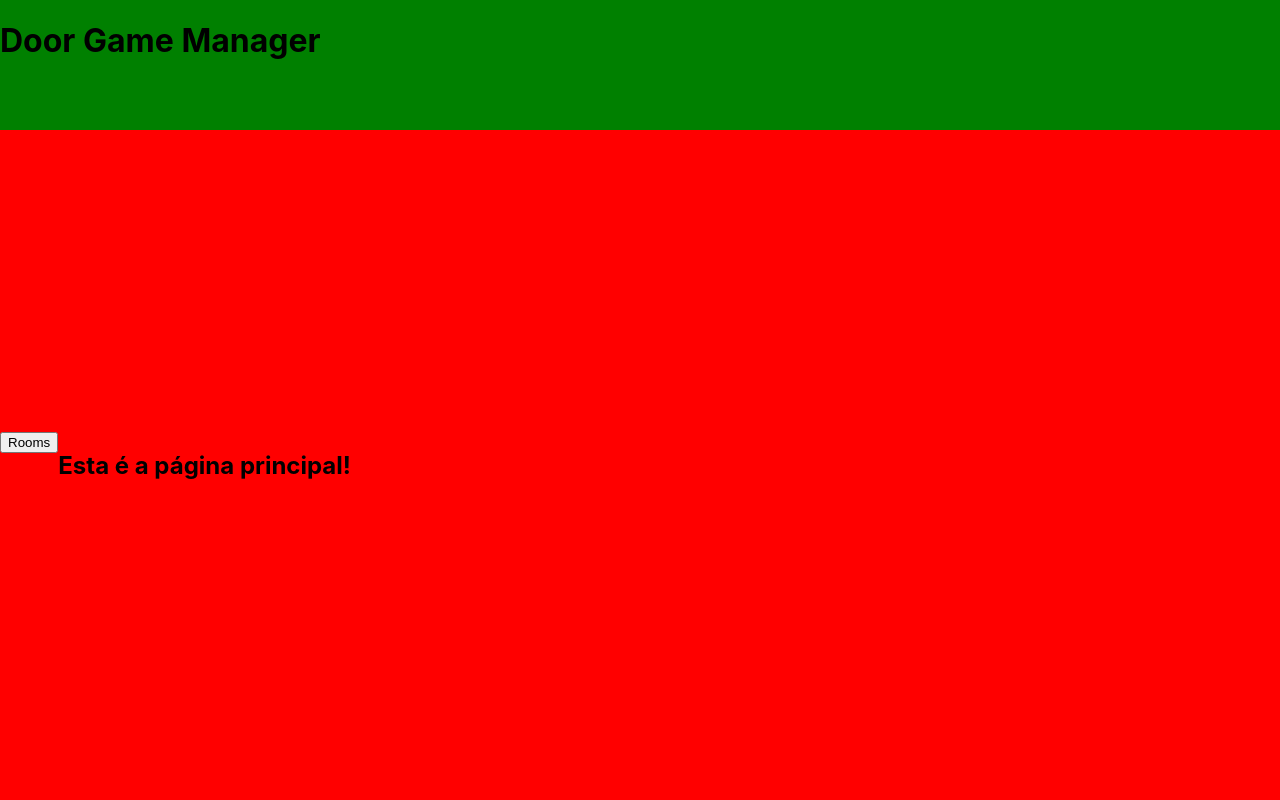
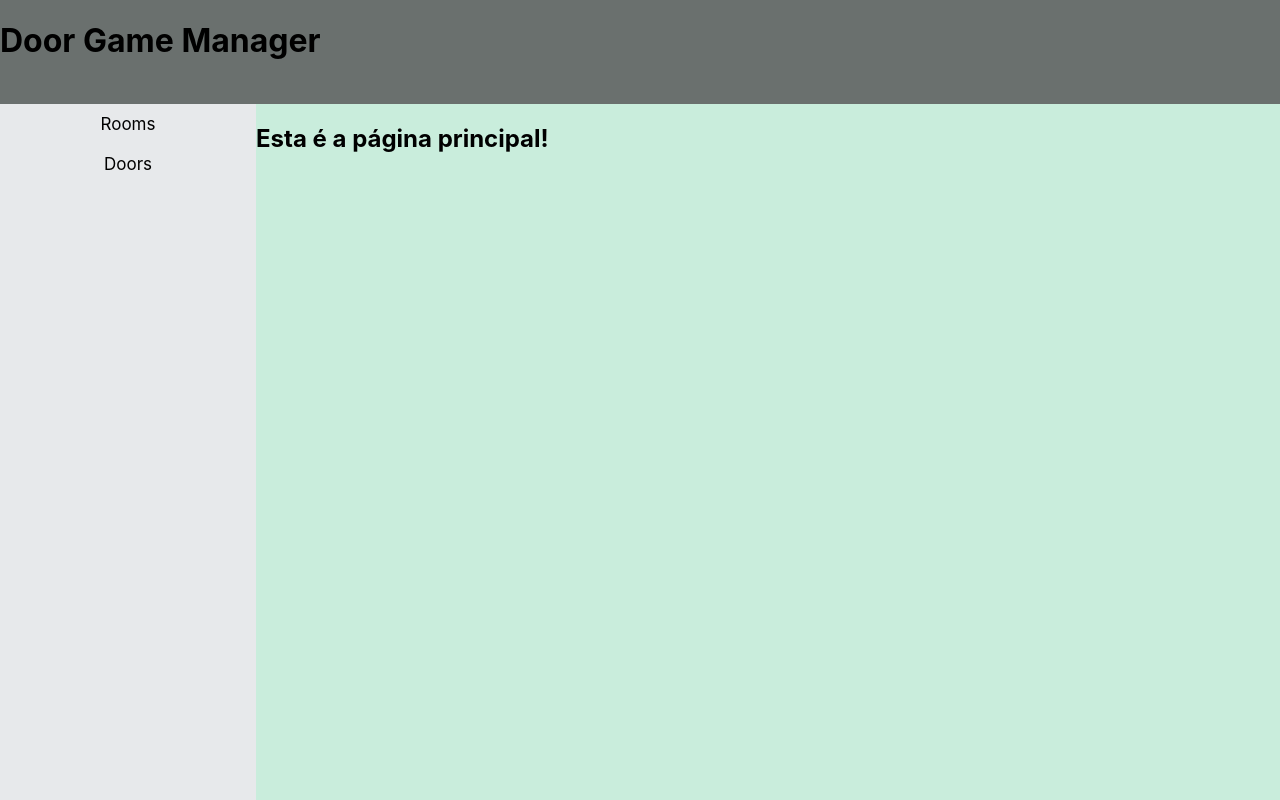
Before and after one commit to joaobuzato/door-game-manager, a React (Create React App) app: page / in a window 1280 px wide. Built offline with nearby package versions, Linux system fonts and the light colour scheme.

Commit message:
adding styles

```diff
--- a/src/App.module.css
+++ b/src/App.module.css
@@ -4,5 +4,4 @@
   width: 100vw;
   height: 100vh;
   flex-wrap: wrap;
-  align-items: flex-start;
 }
--- a/src/App.tsx
+++ b/src/App.tsx
@@ -13,7 +13,7 @@ function App() {
   return (
     <div className={styles.app_container}>
       <Header />
-      <Menu setPage={changePage} />
+      <Menu page={page} setPage={changePage} />
       <Main name="Lista de Quartos" setPage={changePage} page={page} />
     </div>
   );
--- /dev/null
+++ b/src/components/Door/ListDoor.tsx
@@ -0,0 +1,55 @@
+import React, { useEffect, useState } from "react";
+import Http from "../../http/Http";
+import { Door } from "../../types";
+
+export default function ListDoor(props: { changePage: Function }) {
+  const [doors, setDoors] = useState(Array<Door>);
+
+  useEffect(() => {
+    Http.get<Door>("/doors", {}).then((responseDoors) => {
+      setDoors(responseDoors);
+    });
+  }, []);
+
+  const editHandler = (event: React.MouseEvent<HTMLButtonElement>) => {
+    console.log(event.currentTarget.value);
+  };
+  const deleteHandler = (event: React.MouseEvent<HTMLButtonElement>) => {
+    const id = Number(event.currentTarget.value);
+    Http.delete("/doors", id)
+      .then((response) => {
+        if (response.status !== 200) return alert("Deu ruim");
+        return alert("Deu bom!"); //TODO adicionar um unshift
+      })
+      .catch(() => {
+        alert("Deu Ruim ):");
+      });
+
+    console.log(event.currentTarget.value);
+  };
+
+  const backHandler = () => {
+    props.changePage("main");
+  };
+  return (
+    <>
+      <h2>Doors List</h2>
+      <button onClick={backHandler}>Voltar ao início</button>
+      <ul>
+        {doors.map((door) => {
+          return (
+            <li key={door.id}>
+              {door.text}
+              <button value={door.id} onClick={editHandler}>
+                edit
+              </button>
+              <button value={door.id} onClick={deleteHandler}>
+                delete
+              </button>
+            </li>
+          );
+        })}
+      </ul>
+    </>
+  );
+}
--- a/src/components/Header.module.css
+++ b/src/components/Header.module.css
@@ -1,5 +1,5 @@
 .header {
   width: 100vw;
-  height: 130px;
-  background-color: green;
+  height: 13vh;
+  background-color: #6A706E;
 }
--- /dev/null
+++ b/src/components/Main.module.css
@@ -0,0 +1,6 @@
+.main {
+    display: flex;
+    width: 80vw;
+    height: 87vh;
+    background-color: #C9EDDC;
+}
--- a/src/components/Main.tsx
+++ b/src/components/Main.tsx
@@ -1,5 +1,7 @@
 import ListRoom from "./Room/ListRoom";
+import ListDoor from "./Door/ListDoor";
 import Home from "./Home";
+import styles from "./Main.module.css";
 
 export default function Main(props: {
   name: string;
@@ -10,11 +12,14 @@ export default function Main(props: {
     props.setPage(page);
   };
   return (
-    <main>
+    <main className={styles.main}>
       {props.page === "main" && <Home></Home>}
       {props.page === "listRoom" && (
         <ListRoom changePage={setPageHandler}></ListRoom>
       )}
+      {props.page === "listDoor" && (
+        <ListDoor changePage={setPageHandler}></ListDoor>
+      )}
     </main>
   );
 }
--- /dev/null
+++ b/src/components/Menu.module.css
@@ -0,0 +1,26 @@
+.aside {
+  width: 20vw;
+  height: 87vh;
+  background-color: #E7E9EB;
+  display: flex;
+  flex-wrap: wrap;
+  flex-direction: column;
+  align-items: flex-end;
+}
+
+.aside button {
+    all:unset;
+    background-color: #E7E9EB;
+    width: 100%;
+    text-align: center;
+    font-size: 17px;
+    height:40px;
+
+}
+.aside button:hover {
+    filter: brightness(85%)
+}
+
+.selected {
+    background: #04AA6D !important;
+}
--- a/src/components/Menu.tsx
+++ b/src/components/Menu.tsx
@@ -1,14 +1,28 @@
 import { MouseEvent } from "react";
+import styles from "./Menu.module.css";
 
-export default function Menu(props: { setPage: Function }) {
+export default function Menu(props: { setPage: Function; page: string }) {
   const setPageHandler = (e: MouseEvent<HTMLButtonElement>) => {
     props.setPage(e.currentTarget.value);
   };
   return (
     <>
-      <aside>
-        <button key="listRoom" value="listRoom" onClick={setPageHandler}>
+      <aside className={styles.aside}>
+        <button
+          className={props.page === "listRoom" ? styles.selected : ""}
+          key="listRoom"
+          value="listRoom"
+          onClick={setPageHandler}
+        >
           Rooms
+        </button>
+        <button
+          className={props.page === "listDoor" ? styles.selected : ""}
+          key="listDoor"
+          value="listDoor"
+          onClick={setPageHandler}
+        >
+          Doors
         </button>
       </aside>
     </>
```
